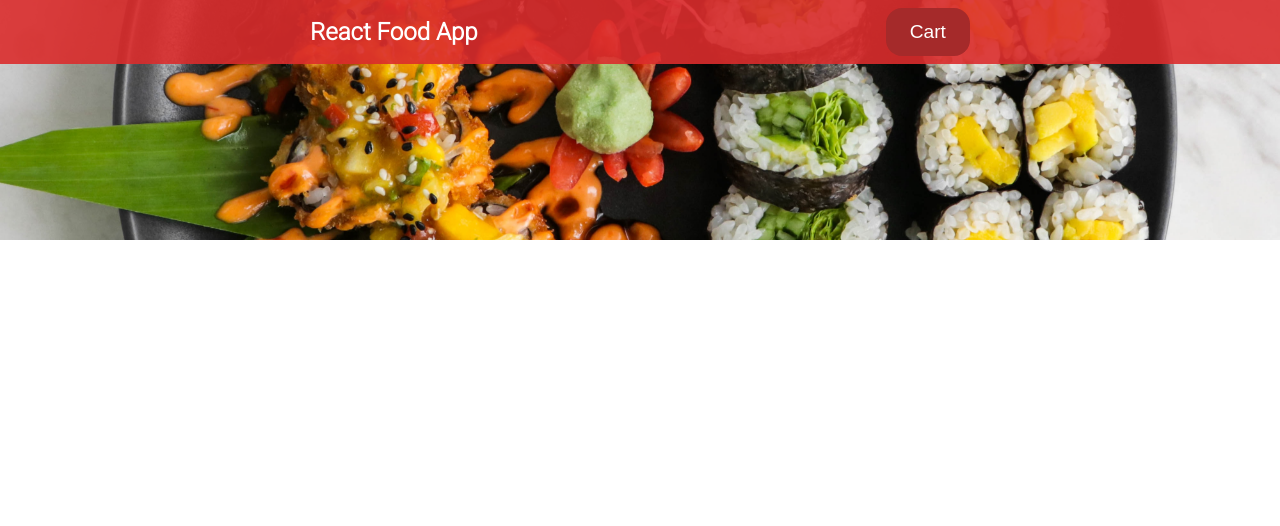
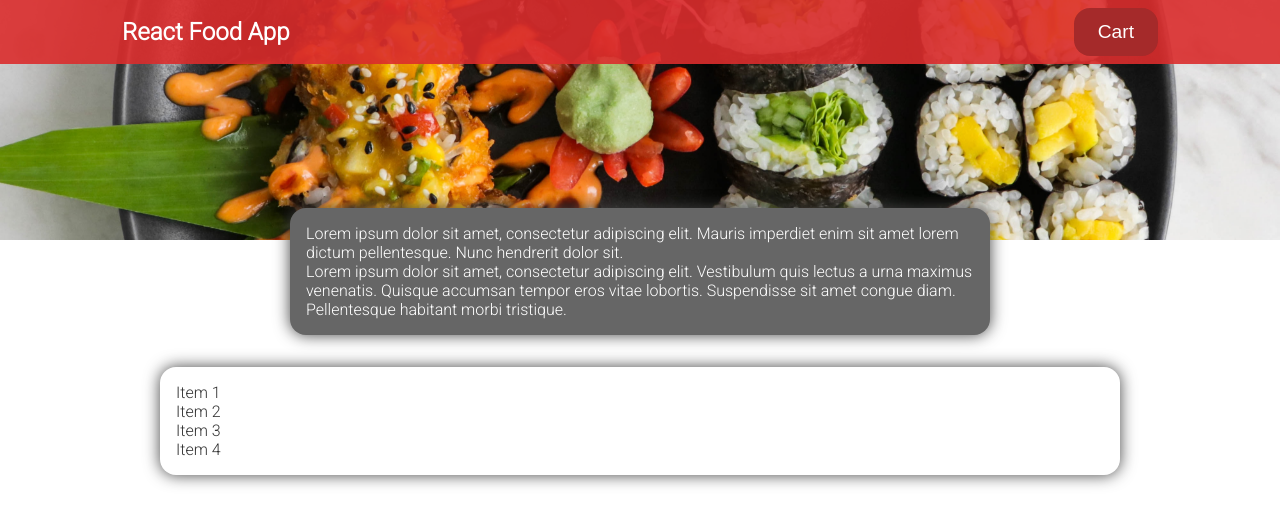
Before and after one commit to Manodevi/food-app, a React (Create React App) app: page / in a window 1280 px wide. Shown: the top 526 px of the page. Built offline with nearby package versions, Linux system fonts and the light colour scheme.

Commit message:
Created new components for Meals List and app info

```diff
--- a/src/App.js
+++ b/src/App.js
@@ -1,8 +1,17 @@
+import { Fragment } from 'react';
 import Header from './components/Layout/Header';
+import AppInfo from './components/Meals/AppInfo';
+import MealsList from './components/Meals/MealsList';
 
 function App() {
   return (
-    <Header />
+    <Fragment>
+      <Header />
+      <main className = "main-content">
+        <AppInfo />
+        <MealsList />
+      </main>
+    </Fragment>
   );
 }
 
--- /dev/null
+++ b/src/components/Meals/AppInfo.js
@@ -0,0 +1,20 @@
+import Card from '../UI/Card';
+
+const AppInfo = () => {
+  return (
+    <section id = "app-info">
+      <Card className = "card-dark app-info">
+        <p>
+          Lorem ipsum dolor sit amet, consectetur adipiscing elit. Mauris imperdiet enim sit amet lorem dictum pellentesque.
+          Nunc hendrerit dolor sit.
+        </p>
+        <p>
+          Lorem ipsum dolor sit amet, consectetur adipiscing elit. Vestibulum quis lectus a urna maximus
+          venenatis. Quisque accumsan tempor eros vitae lobortis. Suspendisse sit amet congue diam. Pellentesque habitant morbi tristique.
+        </p>
+      </Card>
+    </section>
+  );
+};
+
+export default AppInfo;
--- /dev/null
+++ b/src/components/Meals/MealsList.js
@@ -0,0 +1,16 @@
+import Card from '../UI/Card';
+
+const MealsList = () => {
+  return (
+    <Card className = "card-light meals-list">
+      <ul>
+        <li>Item 1</li>
+        <li>Item 2</li>
+        <li>Item 3</li>
+        <li>Item 4</li>
+      </ul>
+    </Card>
+  );
+};
+
+export default MealsList;
--- /dev/null
+++ b/src/components/UI/Card.js
@@ -0,0 +1,11 @@
+const Card = props => {
+  const classes = `card ${props.className}`;
+
+  return (
+    <div className = {classes}>
+      {props.children}
+    </div>
+  );
+};
+
+export default Card;
--- a/src/index.css
+++ b/src/index.css
@@ -14,6 +14,10 @@ html {
 body {
   font-family: 'Roboto', sans-serif;
   color: #fff;
+}
+
+ul {
+  list-style: none;
 }
 
 header {
@@ -33,11 +37,11 @@ header {
 
 #nav-head .header-content {
   display: flex;
-  justify-content: space-around;
+  justify-content: space-between;
   align-items: center;
   max-width: 1100px;
   margin: 0 auto;
-  padding: 0 1rem;
+  padding: 0 2rem;
   height: 100%;
 }
 
@@ -51,3 +55,41 @@ header {
   color: #fff;
   font-size: 1.2rem;
 }
+
+.main-content {
+  max-width: 960px;
+  margin: 0 auto;
+  position: relative;
+}
+
+.card {
+  width: 100%;
+  padding: 1rem;
+  box-shadow: 0 0 1rem #444;
+  border-radius: 1rem;
+}
+
+.card-dark {
+  background: #666;
+  color: #fff;
+}
+
+.card-light {
+  background: #fff;
+  color: #333;
+}
+
+#app-info {
+  height: 100%;
+  width: 100%;
+}
+
+.app-info {
+  margin: 0 auto;
+  max-width: 700px;
+  margin-top: -2rem;
+}
+
+.meals-list {
+  margin-top: 2rem;
+}
```
